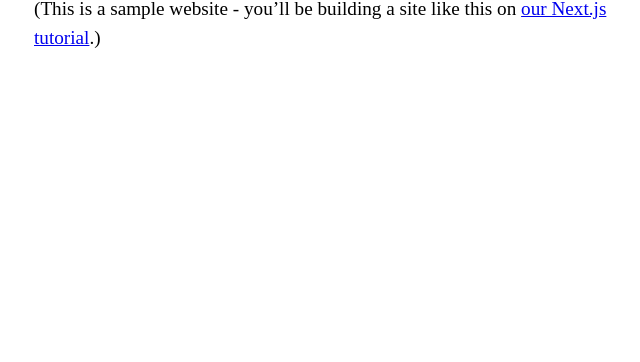
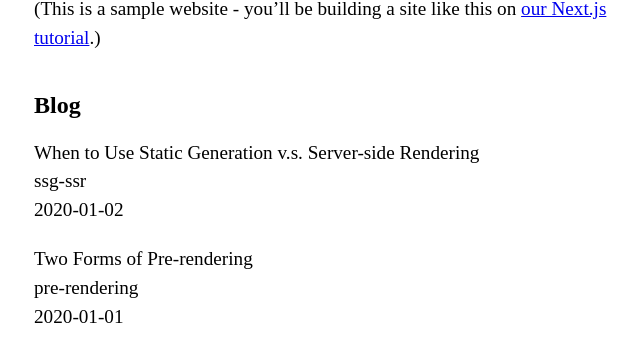
Before and after one commit to tarorin0305/nextjs-tutorial, a Next.js app: page / in a window 1280 px wide. Shown: the part 344-706 px from the top of the page, without its empty margins (318-958 px from the left). Built offline with nearby package versions, Linux system fonts and the light colour scheme.

Commit message:
data fetch from filesystem

```diff
--- /dev/null
+++ b/lib/posts.js
@@ -0,0 +1,30 @@
+import fs from 'fs'
+import path from 'path'
+import matter from 'gray-matter'
+
+const postsDirectory = path.join(process.cwd(), 'posts')
+
+export function getSortedPostsData() {
+  const fileNames = fs.readdirSync(postsDirectory)
+  const allPostsData = fileNames.map(fileName => {
+    const id = fileName.replace(/\.md$/, '')
+
+    const fullPath = path.join(postsDirectory, fileName)
+    const fileContens = fs.readFileSync(fullPath, 'utf8')
+
+    const matterResult = matter(fileContens)
+
+    return {
+      id,
+      ...matterResult.data
+    }
+  })
+
+  return allPostsData.sort((a, b) => {
+    if (a.date < b.date) {
+      return 1
+    } else {
+      return -1
+    }
+  })
+}
--- a/package.json
+++ b/package.json
@@ -8,6 +8,7 @@
     "start": "next start"
   },
   "dependencies": {
+    "gray-matter": "^4.0.3",
     "next": "^10.0.0",
     "react": "17.0.1",
     "react-dom": "17.0.1"
--- a/pages/index.js
+++ b/pages/index.js
@@ -1,8 +1,18 @@
 import Head from 'next/head'
 import Layout, { siteTitle } from '../components/layout'
 import utilStyles from '../styles/utils.module.css'
+import { getSortedPostsData } from '../lib/posts'
 
-export default function Home() {
+export async function getStaticProps() {
+  const allPostsData = getSortedPostsData()
+  return {
+    props: {
+      allPostsData
+    }
+  }
+}
+
+export default function Home({  allPostsData }) {
   return (
     <Layout home>
       <Head>
@@ -15,6 +25,20 @@
           <a href="https://nextjs.org/learn">our Next.js tutorial</a>.)
         </p>
       </section>
+      <section className={`${utilStyles.headingMd} ${utilStyles.padding1px}`}>
+        <h2 className={utilStyles.headingLg}>Blog</h2>
+        <ul className={utilStyles.list}>
+          {allPostsData.map(({ id, date, title }) => (
+            <li className={utilStyles.listItem} key={id}>
+              {title}
+              <br/>
+              {id}
+              <br/>
+              {date}
+            </li>
+          ))}
+        </ul>
+      </section>
     </Layout>
   )
 }
--- a/posts/ssg-ssr.md
+++ b/posts/ssg-ssr.md
@@ -0,0 +1,19 @@
+---
+title: 'When to Use Static Generation v.s. Server-side Rendering'
+date: '2020-01-02'
+---
+
+We recommend using **Static Generation** (with and without data) whenever possible because your page can be built once and served by CDN, which makes it much faster than having a server render the page on every request.
+
+You can use Static Generation for many types of pages, including:
+
+- Marketing pages
+- Blog posts
+- E-commerce product listings
+- Help and documentation
+
+You should ask yourself: "Can I pre-render this page **ahead** of a user's request?" If the answer is yes, then you should choose Static Generation.
+
+On the other hand, Static Generation is **not** a good idea if you cannot pre-render a page ahead of a user's request. Maybe your page shows frequently updated data, and the page content changes on every request.
+
+In that case, you can use **Server-Side Rendering**. It will be slower, but the pre-rendered page will always be up-to-date. Or you can skip pre-rendering and use client-side JavaScript to populate data.
```
Also changed, not shown: 1 other file (tests, documents, lock files or other folders).
